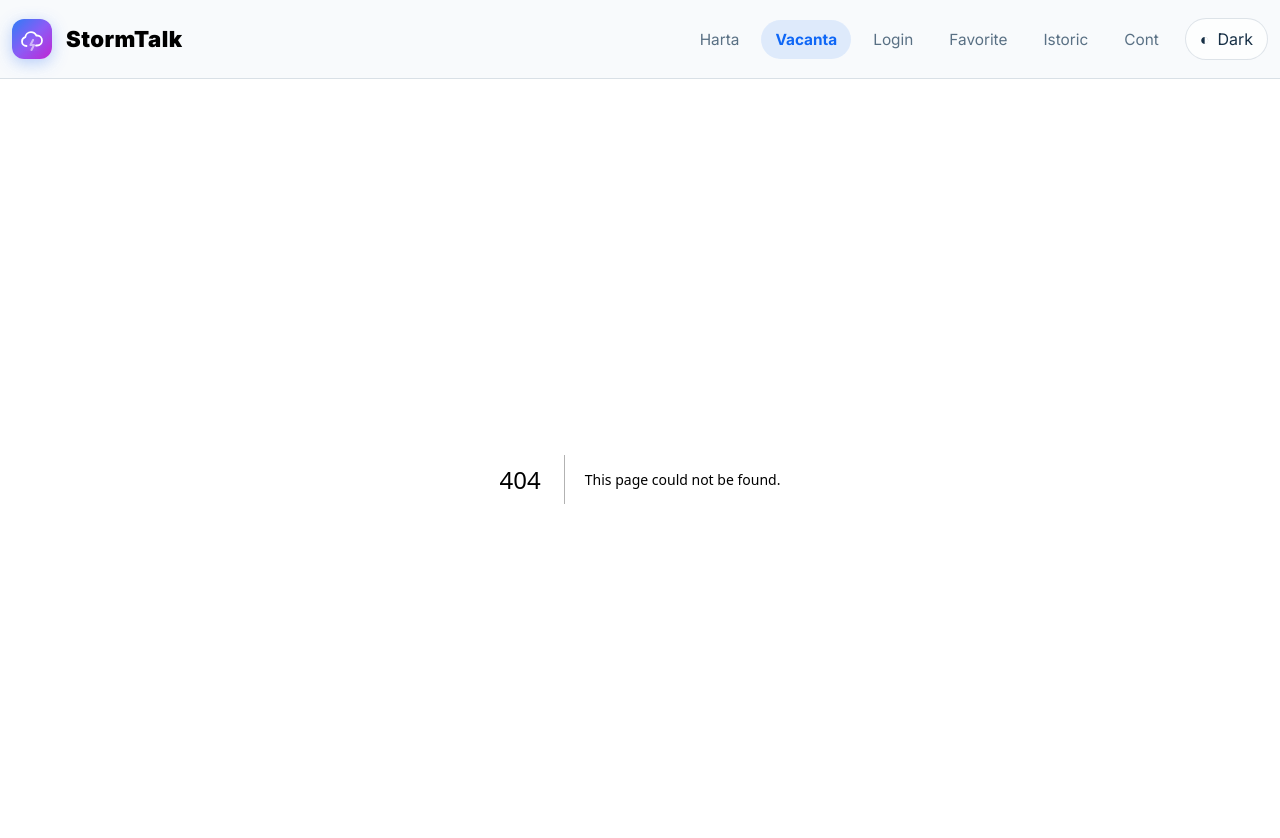
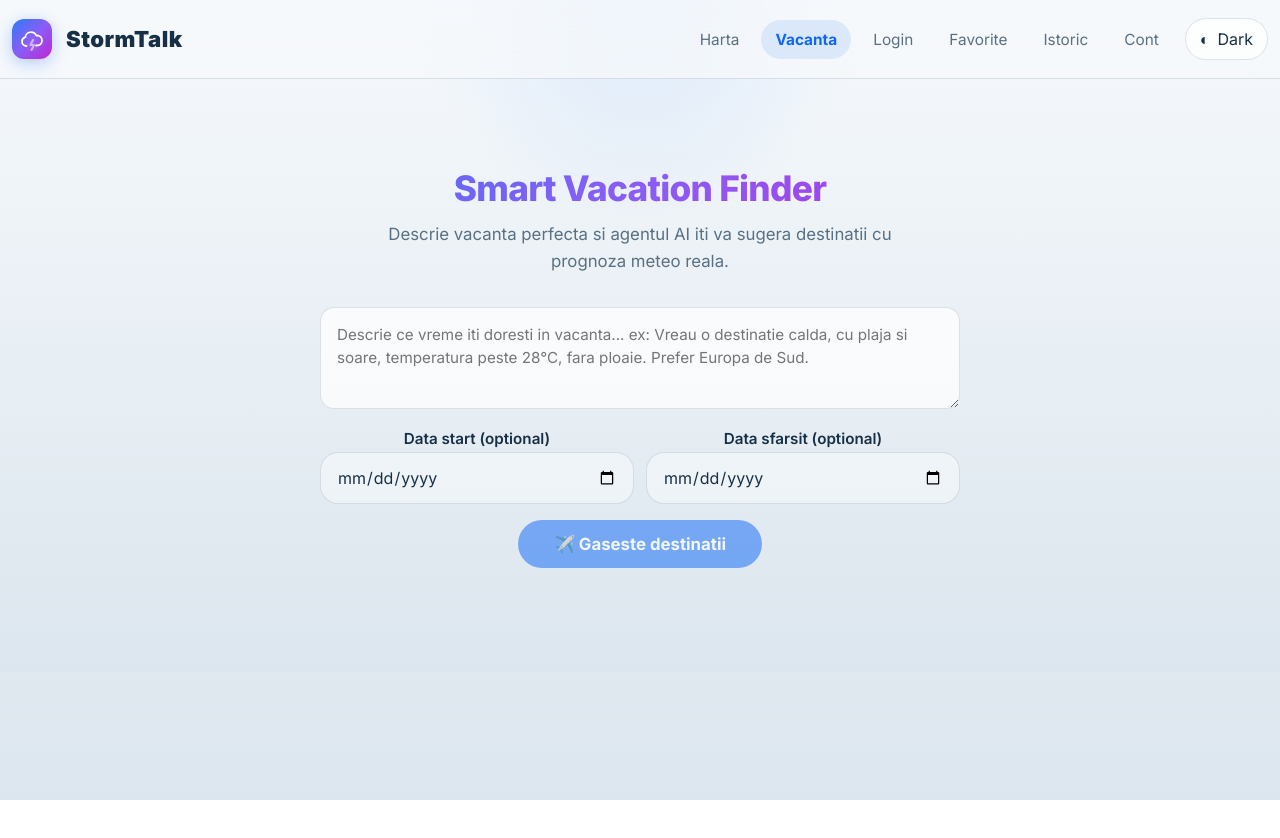
Before and after one commit to anca786/StormTalk, a Next.js app: page /vacation in a window 1280 px wide. Before the commit this address had no page. Shown: the top 838 px of the page. After the commit the page ends 800 px from the top, so only its background shows below. Built offline with nearby package versions, Linux system fonts and the light colour scheme.

Commit message:
feat: build Vacation Finder page with form, results grid and forecast cards

```diff
--- /dev/null
+++ b/app/vacation/page.tsx
@@ -0,0 +1,196 @@
+"use client";
+
+import { useState } from "react";
+
+type ForecastDay = {
+  date: string;
+  tempMax: number;
+  tempMin: number;
+  precipitation: number;
+  weatherCode: number;
+  description: string;
+};
+
+type Destination = {
+  city: string;
+  country: string;
+  latitude: number;
+  longitude: number;
+  reason: string;
+  forecast: ForecastDay[];
+  summary: string;
+};
+
+export default function VacationPage() {
+  const [description, setDescription] = useState("");
+  const [startDate, setStartDate] = useState("");
+  const [endDate, setEndDate] = useState("");
+  const [destinations, setDestinations] = useState<Destination[]>([]);
+  const [isLoading, setIsLoading] = useState(false);
+  const [error, setError] = useState<string | null>(null);
+
+  const handleSearch = async () => {
+    if (!description.trim()) {
+      setError("Descrie ce tip de vacanta iti doresti.");
+      return;
+    }
+
+    setIsLoading(true);
+    setError(null);
+    setDestinations([]);
+
+    try {
+      const response = await fetch("/api/vacation", {
+        method: "POST",
+        headers: { "Content-Type": "application/json" },
+        body: JSON.stringify({
+          description: description.trim(),
+          startDate: startDate || undefined,
+          endDate: endDate || undefined,
+        }),
+      });
+
+      const data = await response.json();
+
+      if (!response.ok) {
+        setError(data.error ?? "Eroare la cautarea destinatiilor.");
+        return;
+      }
+
+      setDestinations(data.destinations ?? []);
+    } catch {
+      setError("Eroare de retea. Verifica conexiunea.");
+    } finally {
+      setIsLoading(false);
+    }
+  };
+
+  return (
+    <main className="page-shell">
+      <section className="vacation-hero">
+        <div className="vacation-hero__content">
+          <h1 className="vacation-hero__title">Smart Vacation Finder</h1>
+          <p className="vacation-hero__subtitle">
+            Descrie vacanta perfecta si agentul AI iti va sugera destinatii
+            cu prognoza meteo reala.
+          </p>
+        </div>
+
+        <div className="vacation-form">
+          <div className="vacation-form__main">
+            <textarea
+              className="vacation-textarea"
+              onChange={(e) => setDescription(e.target.value)}
+              placeholder="Descrie ce vreme iti doresti in vacanta... ex: Vreau o destinatie calda, cu plaja si soare, temperatura peste 28°C, fara ploaie. Prefer Europa de Sud."
+              rows={3}
+              value={description}
+            />
+          </div>
+
+          <div className="vacation-form__dates">
+            <div className="vacation-date-field">
+              <label className="field-label" htmlFor="start-date">
+                Data start (optional)
+              </label>
+              <input
+                className="text-field"
+                id="start-date"
+                onChange={(e) => setStartDate(e.target.value)}
+                type="date"
+                value={startDate}
+              />
+            </div>
+            <div className="vacation-date-field">
+              <label className="field-label" htmlFor="end-date">
+                Data sfarsit (optional)
+              </label>
+              <input
+                className="text-field"
+                id="end-date"
+                onChange={(e) => setEndDate(e.target.value)}
+                type="date"
+                value={endDate}
+              />
+            </div>
+          </div>
+
+          <button
+            className="primary-button vacation-submit"
+            disabled={isLoading || !description.trim()}
+            onClick={() => void handleSearch()}
+            type="button"
+          >
+            {isLoading ? "🔍 Caut destinatii..." : "✈️ Gaseste destinatii"}
+          </button>
+
+          {error ? <p className="error-note">{error}</p> : null}
+        </div>
+      </section>
+
+      {isLoading ? (
+        <section className="vacation-loading">
+          <div className="vacation-loading__spinner" />
+          <p>Agentul AI analizeaza preferintele tale si cauta cele mai bune destinatii...</p>
+        </section>
+      ) : null}
+
+      {destinations.length > 0 ? (
+        <section className="vacation-results">
+          <h2 className="vacation-results__title">
+            🌍 {destinations.length} destinatii recomandate
+          </h2>
+
+          <div className="vacation-grid">
+            {destinations.map((dest) => (
+              <article className="vacation-card" key={`${dest.city}-${dest.country}`}>
+                <div className="vacation-card__header">
+                  <h3 className="vacation-card__city">{dest.city}</h3>
+                  <span className="vacation-card__country">{dest.country}</span>
+                </div>
+
+                <p className="vacation-card__reason">{dest.reason}</p>
+
+                {dest.summary ? (
+                  <div className="vacation-card__summary">
+                    <p>{dest.summary}</p>
+                  </div>
+                ) : null}
+
+                {dest.forecast.length > 0 ? (
+                  <div className="vacation-forecast">
+                    <p className="vacation-forecast__label">📅 Prognoza meteo</p>
+                    <div className="vacation-forecast__grid">
+                      {dest.forecast.slice(0, 7).map((day) => (
+                        <div className="forecast-day" key={day.date}>
+                          <span className="forecast-day__date">
+                            {new Date(day.date).toLocaleDateString("ro-RO", {
+                              weekday: "short",
+                              day: "numeric",
+                              month: "short",
+                            })}
+                          </span>
+                          <span className="forecast-day__desc">{day.description}</span>
+                          <span className="forecast-day__temps">
+                            <strong>{Math.round(day.tempMax)}°</strong>
+                            <span className="forecast-day__min">{Math.round(day.tempMin)}°</span>
+                          </span>
+                          {day.precipitation > 0 ? (
+                            <span className="forecast-day__rain">💧 {day.precipitation}mm</span>
+                          ) : null}
+                        </div>
+                      ))}
+                    </div>
+                  </div>
+                ) : null}
+
+                <div className="vacation-card__coords">
+                  📍 {dest.latitude.toFixed(2)}, {dest.longitude.toFixed(2)}
+                </div>
+              </article>
+            ))}
+          </div>
+        </section>
+      ) : null}
+    </main>
+  );
+}
```
